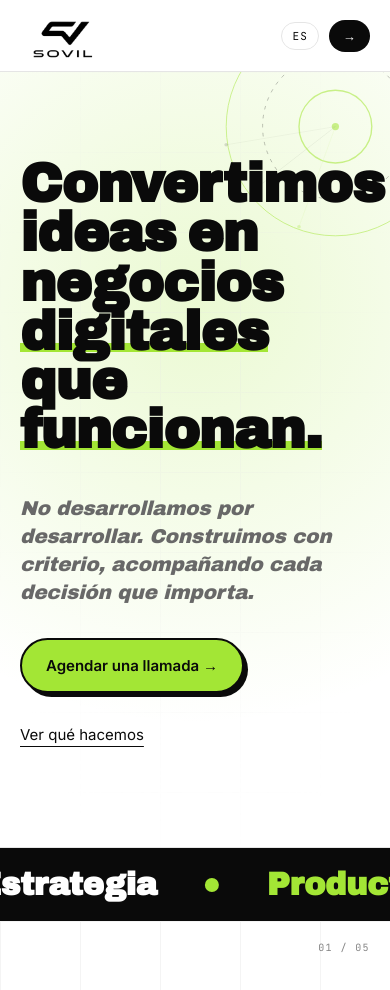
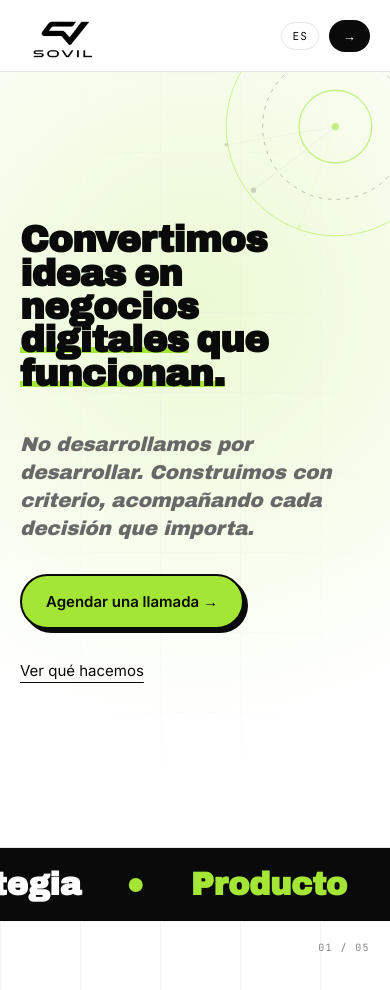
Before and after one commit to Juanse1998/sovil-landing, a React (Vite) app: page / in a window 390 px wide. Shown: the top 990 px of the page. Built offline with nearby package versions, Linux system fonts and the light colour scheme.

Commit message:
Fix hero title responsive, faster marquee, Story section mobile improvements

```diff
--- a/src/components/Hero.jsx
+++ b/src/components/Hero.jsx
@@ -63,7 +63,7 @@ export default function Hero({ t, lang }) {
       <Reveal>
         <h1 style={{
           fontFamily: S.display,
-          fontSize: isMobile ? 'clamp(52px, 14vw, 80px)' : 'clamp(64px, 9vw, 172px)',
+          fontSize: isMobile ? 'clamp(28px, 9.5vw, 52px)' : 'clamp(64px, 9vw, 172px)',
           lineHeight: 0.9,
           letterSpacing: '-0.02em',
           margin: 0,
--- a/src/components/Marquee.jsx
+++ b/src/components/Marquee.jsx
@@ -14,7 +14,7 @@ export default function Marquee({ lang }) {
     }}>
       <div style={{
         display: 'flex', gap: 48, whiteSpace: 'nowrap',
-        animation: 'v1-marquee 40s linear infinite',
+        animation: 'v1-marquee 9s linear infinite',
         fontFamily: S.display, fontSize: 32, letterSpacing: '-0.01em',
         alignItems: 'center',
       }}>
```
